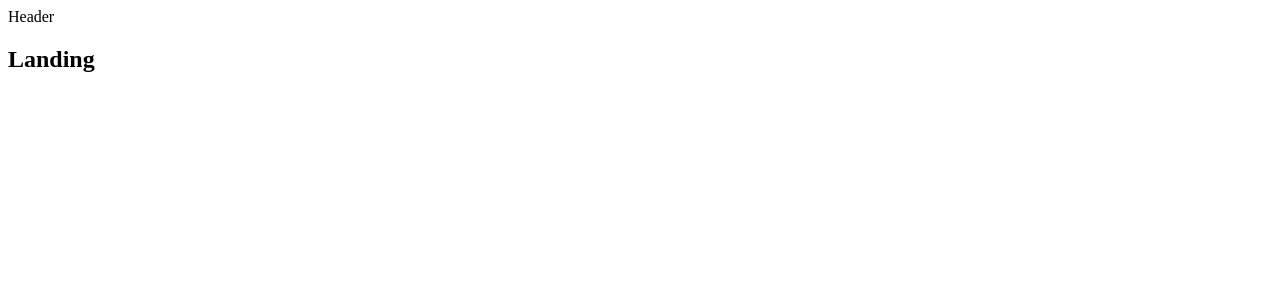
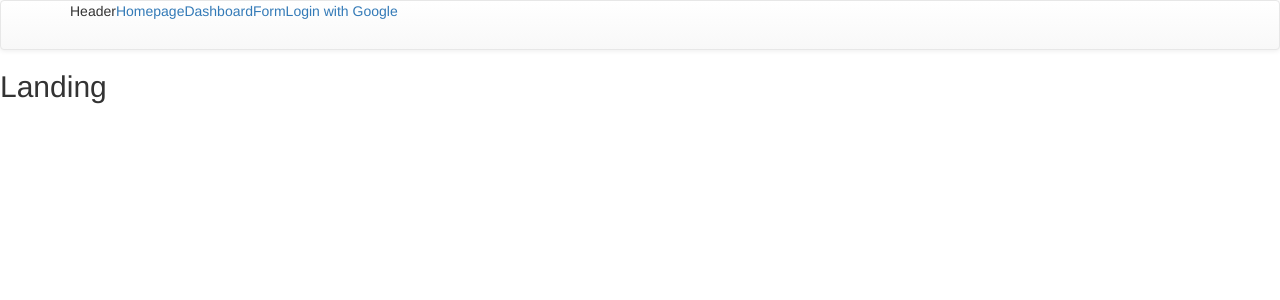
Before and after one commit to conorburke/Gobannus, a React (Create React App) app in the folder client/: page / in a window 1280 px wide. Shown: the top 300 px of the page. Built offline with nearby package versions, Linux system fonts and the light colour scheme.

Commit message:
add bootstrap, add header component, add basic links

```diff
--- a/client/package.json
+++ b/client/package.json
@@ -8,7 +8,9 @@
     }
   },
   "dependencies": {
+    "bootstrap": "3",
     "react": "^15.6.1",
+    "react-bootstrap": "^0.31.3",
     "react-dom": "^15.6.1",
     "react-redux": "^5.0.6",
     "react-router-dom": "^4.2.2",
--- a/client/src/components/App.js
+++ b/client/src/components/App.js
@@ -1,5 +1,6 @@
 import React, { Component } from 'react';
 import { BrowserRouter, Route } from 'react-router-dom';
+import { Navbar } from 'react-bootstrap';
 
 import Header from './Header';
 
@@ -13,7 +14,9 @@ export default class App extends Component {
             <div>
                 <BrowserRouter>
                     <div>
-                        <Header />
+                        <Navbar>
+                            <Header />
+                        </Navbar>
                         <Route exact path='/' component={Landing} />
                         <Route exact path='/tools' component={Dashboard} />
                         <Route path='/tools/new' component={Form} />
--- a/client/src/components/Header.js
+++ b/client/src/components/Header.js
@@ -1,10 +1,15 @@
 import React, { Component } from 'react';
+import { Link } from 'react-router-dom';
 
 export default class Header extends Component {
     render() {
         return (
             <div>
                 Header
+                <Link to='/'>Homepage</Link>
+                <Link to='/tools'>Dashboard</Link>
+                <Link to='/tools/new'>Form</Link>
+                <a href='/auth/google'>Login with Google</a>
             </div>
         )
     }
--- a/client/src/index.js
+++ b/client/src/index.js
@@ -1,3 +1,5 @@
+import 'bootstrap/dist/css/bootstrap.css';
+import 'bootstrap/dist/css/bootstrap-theme.css';
 import React from 'react';
 import ReactDOM from 'react-dom';
 import { Provider } from 'react-redux';
@@ -9,6 +11,6 @@ import reducers from './reducers';
 const store = createStore(reducers, {}, applyMiddleware());
 
 ReactDOM.render(
-    <Provider store={store}><App /></Provider>,
+    <Provider store={store}><App className="container-fluid"/></Provider>,
     document.getElementById('root')
 );
```
Also changed, not shown: 2 other files (tests, documents, lock files or other folders).
